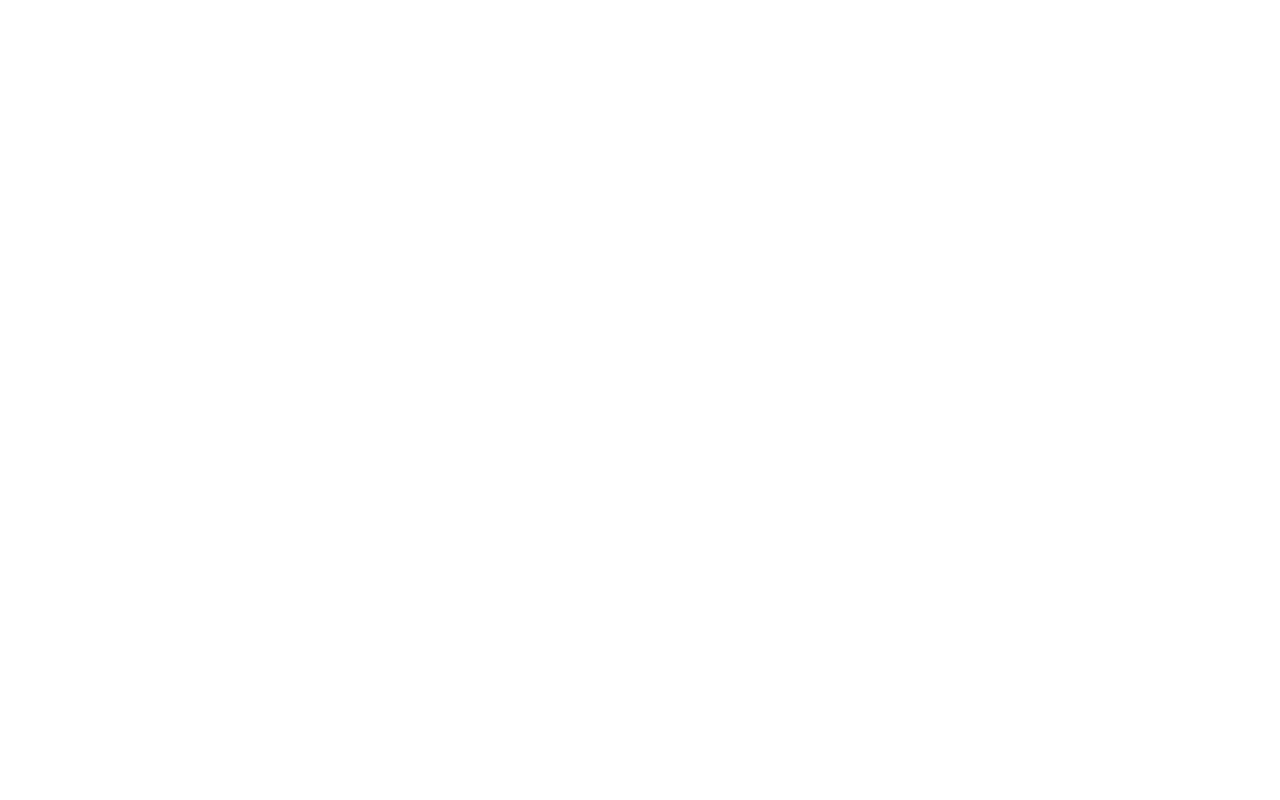
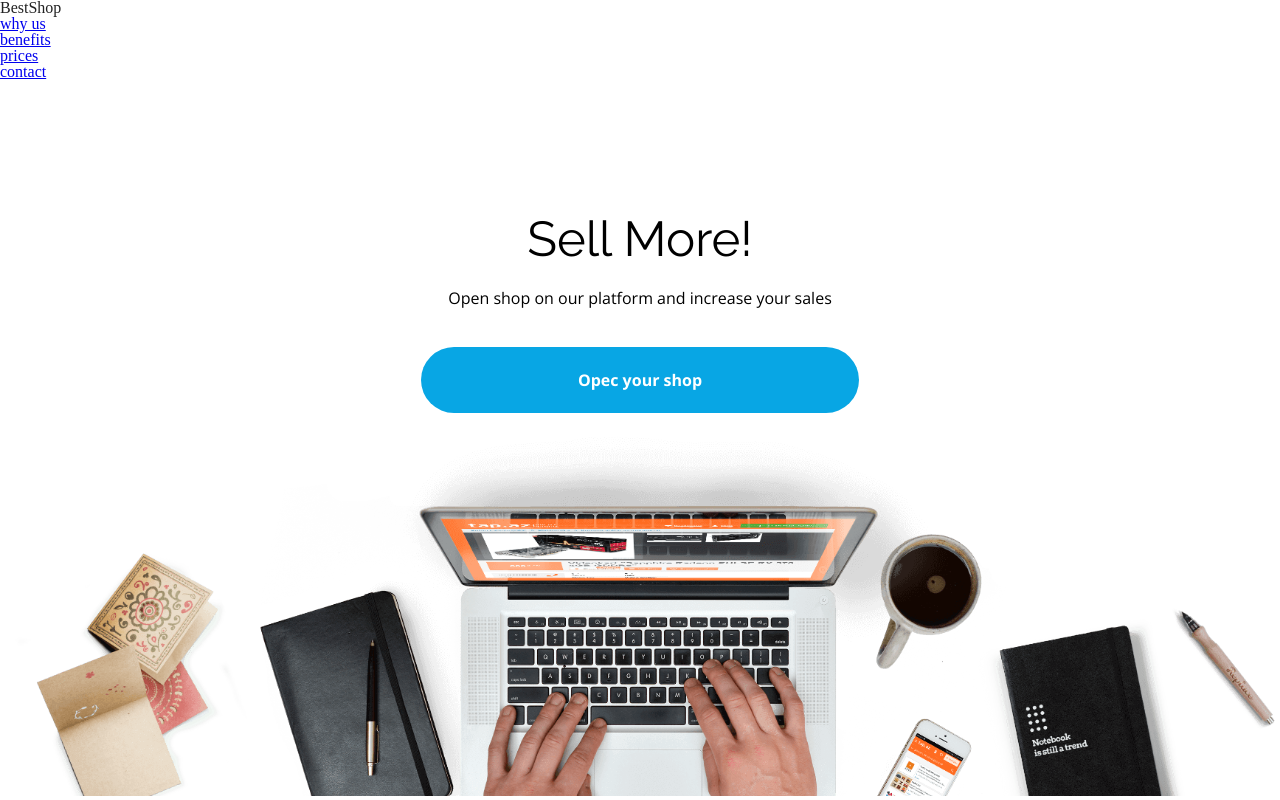
Before and after one commit to MargoKrk/BestShop, a plain HTML site: page index.html in a window 1280 px wide. Drawn offline with nearby package versions, Linux system fonts and the light colour scheme.

Commit message:
Banner Done

```diff
--- a/css/style.css
+++ b/css/style.css
@@ -1,5 +1,8 @@
 * {
     box-sizing: border-box;
+}
+body {
+
 }
 
 :root {
@@ -11,9 +14,79 @@
     --color-grey: #A5A5A5;
     --color-light-grey: #F7F7F7;
     --color-white: #fff;
+    --heading-font-family: "Raleway", sans-serif;
+    --text-font-family: "Open Sans", sans-serif;
 }
 
 .container {
     max-width: 1352px;
+    margin: 0 auto;
+}
 
+/* HEADER START */
+
+
+
+
+
+/* HEADER END */
+
+/* BANNER START */
+
+.banner {
+    display: flex;
 }
+
+.banner .container {
+    display: flex;
+    flex-direction: column;
+    justify-content: center;
+    align-items: center;
+}
+
+.banner img {
+    width: 100%;
+}
+
+.banner-title {
+    font-family: var(--heading-font-family);
+    font-size: 49px;
+    line-height: 57px;
+    font-weight: 400;
+    color: var(--color-black);
+    text-align: center;
+    margin-top: 130px;
+    margin-bottom: 20px;
+}
+
+.banner-text {
+    font-family: var(--text-font-family);
+    color: var(--color-black);
+    font-size: 16px;
+    line-height: 22px;
+    font-weight: 400;
+    text-align: center;
+}
+
+.button {
+    font-family: var(--text-font-family);
+    font-weight: 700;
+    text-decoration: none;
+    border-radius: 40px;
+    color: var(--color-white);
+    padding: 22px 157px;
+    text-align: center;
+}
+
+.button-blue {
+    background-color: var(--color-primary);
+    box-shadow: var(--color-primary-shadow);
+}
+
+.banner-button {
+    font-size: 16px;
+    line-height: 22px;
+    margin-top: 38px;
+}
+
+/* BANNER END */
--- a/index.html
+++ b/index.html
@@ -8,14 +8,33 @@
     <link rel="preconnect" href="https://fonts.googleapis.com">
     <link rel="preconnect" href="https://fonts.gstatic.com" crossorigin>
     <link href="https://fonts.googleapis.com/css2?family=Open+Sans:wght@300;400;700&display=swap" rel="stylesheet">
+    <link rel="stylesheet" href="css/reset.css">
     <link rel="stylesheet" href="css/style.css">
-    <link rel="stylesheet" href="css/reset.css">
     <title>BestShop</title>
 </head>
 <body>
 
 <header>
     <div class="container">
+        <div class="logo">BestShop
+        </div>
+        <nav class="nav-list">
+            <ul>
+                <li>
+                    <a class="nav-list-link" href="#">why us</a>
+                </li>
+                <li>
+                    <a class="nav-list-link" href="#">benefits</a>
+                </li>
+                <li>
+                    <a class="nav-list-link" href="#">prices</a>
+                </li>
+                <li>
+                    <a class="nav-list-link" href="#">contact</a>
+                </li>
+            </ul>
+
+        </nav>
 
     </div>
 
@@ -23,6 +42,10 @@
 
 <section class="banner">
     <div class="container">
+        <h1 class="banner-title">Sell More!</h1>
+        <p class="banner-text">Open shop on our platform and increase your sales</p>
+        <a class="button button-blue banner-button" href="#">Opec your shop</a>
+        <img src="assets/Background.png" alt="background">
 
     </div>
 
```
